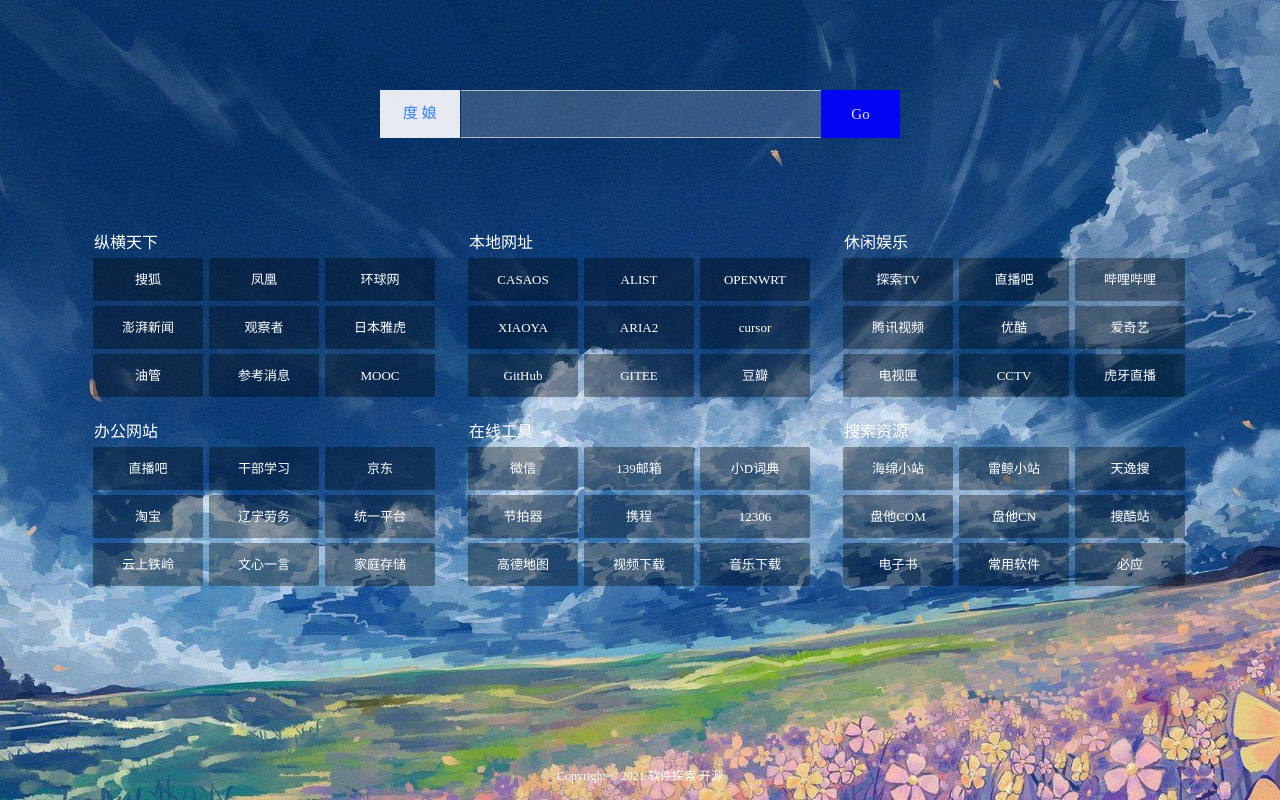
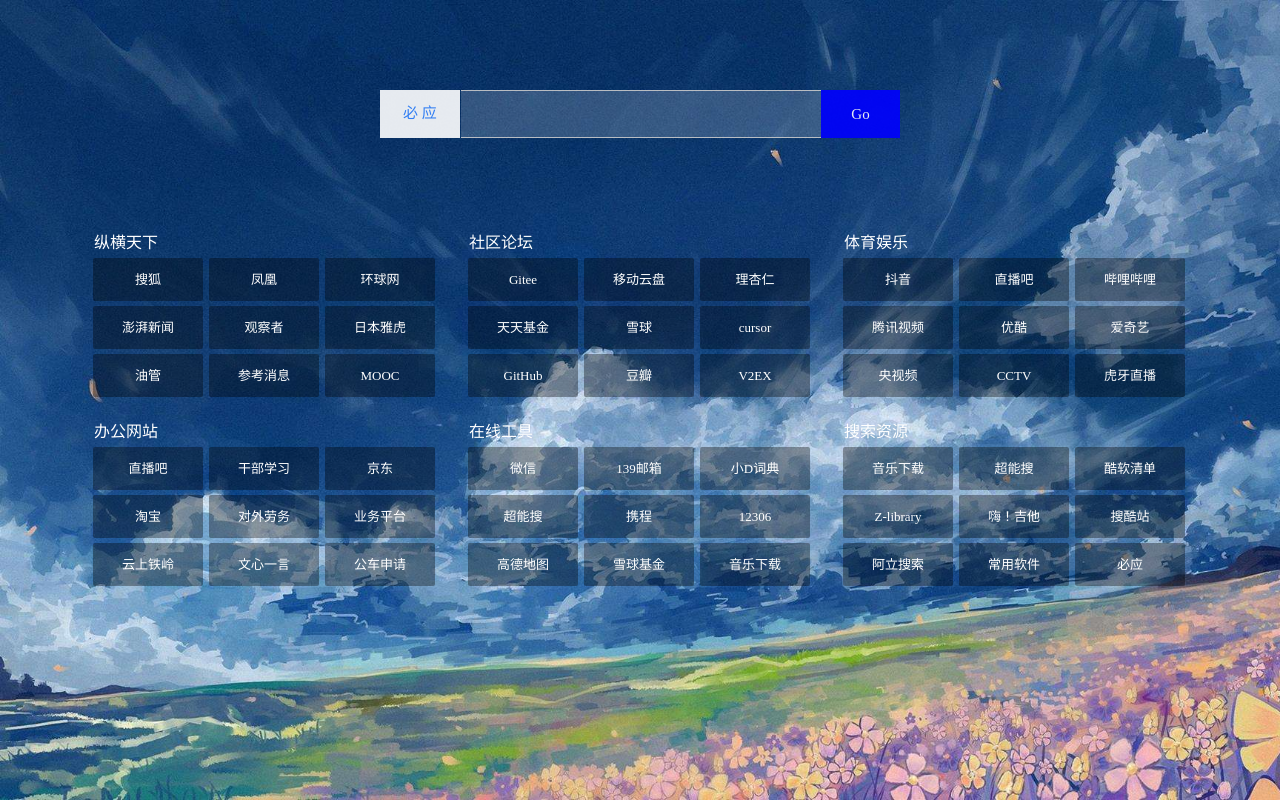
Before and after one commit to lnlemma/lnlemma.github.io, a plain HTML site: page index.html in a window 1280 px wide. Drawn offline with Linux system fonts and the light colour scheme.

Commit message:
Add files via upload
666

```diff
--- a/index.html
+++ b/index.html
@@ -23,16 +23,16 @@
 
 	<!-- 搜索栏start -->
 	<div class="baidu baidu-2">
-		<form name="f" action="https://www.baidu.com/s" target="_blank">
+		<form name="f" action="https://www.bing.com/search" target="_blank">
 			<div class="Select-box-2" id="baidu">
 				<ul>
-					<li class="this_s">度 娘</li>
+					<li class="this_s">必 应</li>
 					<li class="google_s">狗 歌</li>
- 					<li class="baidu_s">度 娘</li>
+ 					<li class="bing_s">必 应</li>
 				</ul>
 			</div>
 			<div class="in5">
-				<input name="wd" id="kw-2" maxlength="100" autocomplete="off" type="text">
+				<input name="q" id="kw-2" maxlength="100" autocomplete="off" type="text">
 				<div class="qingkong" id="qingkong" title="一个不留">x</div>
 			</div>
 			<input value="Go" id="su-2" type="submit">
@@ -58,39 +58,39 @@
 						</li>
 						<li><a href="https://www.youtube.com/" class="link-3" target="_blank"
 								rel="nofollow">油管</a></li>
-						<li><a href="https://www.cankaoxiaoxi.com/" class="link-3" target="_blank" rel="nofollow">参考消息</a>
+						<li><a href="http://www.cankaoxiaoxi.com/" class="link-3" target="_blank" rel="nofollow">参考消息</a>
 						</li>
 						<li><a href="https://www.icourse163.org/" class="link-3" target="_blank" rel="nofollow">MOOC</a>
 						</li>
 					</ul>
 				</div>
 				<div class="jj-list">
-					<div class="jj-list-tit">本地网址</div>
+					<div class="jj-list-tit">社区论坛</div>
 					<ul class="jj-list-con">
-						<li><a href="http://192.168.3.101/#/" class="link-3" target="_blank" rel="nofollow">CASAOS</a></li>
-						<li><a href="http://192.168.3.101:5244/" class="link-3" target="_blank" rel="nofollow">ALIST</a></li>
-						<li><a href="http://192.168.3.106/" class="link-3" target="_blank" rel="nofollow">OPENWRT</a></li>
-						<li><a href="http://192.168.3.101:5678/" class="link-3" target="_blank" rel="nofollow">XIAOYA</a></li>
-						<li><a href="http://192.168.3.101:6880/" class="link-3" target="_blank" rel="nofollow">ARIA2</a>
+						<li><a href="https://gitee.com/" class="link-3" target="_blank" rel="nofollow">Gitee</a></li>
+						<li><a href="https://yun.139.com/" class="link-3" target="_blank" rel="nofollow">移动云盘</a></li>
+						<li><a href="https://www.lixinger.com/" class="link-3" target="_blank" rel="nofollow">理杏仁</a></li>
+						<li><a href="https://www.1234567.com.cn/" class="link-3" target="_blank" rel="nofollow">天天基金</a></li>
+						<li><a href="https://xueqiu.com/" class="link-3" target="_blank" rel="nofollow">雪球</a>
 						</li>
 						<li><a href="https://www.cursor.so/" class="link-3" target="_blank"
 								rel="nofollow">cursor</a></li>
 						<li><a href="https://github.com/" class="link-3" target="_blank" rel="nofollow">GitHub</a></li>
-						<li><a href="https://gitee.com/" class="link-3" target="_blank" rel="nofollow">GITEE</a></li>
 						<li><a href="https://www.douban.com/" class="link-3" target="_blank" rel="nofollow">豆瓣</a></li>
+						<li><a href="https://www.v2ex.com/" class="link-3" target="_blank" rel="nofollow">V2EX</a></li>
 					</ul>
 				</div>
 				<div class="jj-list">
-					<div class="jj-list-tit">休闲娱乐</div>
+					<div class="jj-list-tit">体育娱乐</div>
 					<ul class="jj-list-con">
-						<li><a href="https://tansuo.tv/" class="link-3" target="_blank" rel="nofollow">探索TV</a></li>
+						<li><a href="https://www.douyin.com/" class="link-3" target="_blank" rel="nofollow">抖音</a></li>
 						<li><a href="https://www.zhibo8.cc/" class="link-3" target="_blank" rel="nofollow">直播吧</a></li>
 						<li><a href="https://www.bilibili.com/" class="link-3" target="_blank" rel="nofollow">哔哩哔哩</a>
 						</li>
 						<li><a href="https://v.qq.com/" class="link-3" target="_blank" rel="nofollow">腾讯视频</a></li>
 						<li><a href="https://www.youku.com/" class="link-3" target="_blank" rel="nofollow">优酷</a></li>
 						<li><a href="https://www.iqiyi.com/" class="link-3" target="_blank" rel="nofollow">爱奇艺</a></li>
-						<li><a href="http://live.tvfix.org/" class="link-3" target="_blank" rel="nofollow">电视匣</a></li>
+						<li><a href="https://yangshipin.cn/" class="link-3" target="_blank" rel="nofollow">央视频</a></li>
 						<li><a href="https://www.cctv.com/" class="link-3" target="_blank" rel="nofollow">CCTV</a>
 						</li>
 						<li><a href="https://www.huya.com/" class="link-3" target="_blank" rel="nofollow">虎牙直播</a>
@@ -102,16 +102,16 @@
 					<ul class="jj-list-con">
 						<li><a href="https://www.zhibo8.cc/" class="link-3" target="_blank" rel="nofollow">直播吧</a>
 						</li>
-						<li><a href="http://www.lngbzx.gov.cn/" class="link-3" target="_blank"
+						<li><a href="https://lngbzx.gbykt.com/pc/index.html#/" class="link-3" target="_blank"
 								rel="nofollow">干部学习</a></li>
 						<li><a href="https://www.jd.com/" class="link-3" target="_blank" rel="nofollow">京东</a></li>
 						<li><a href="https://www.taobao.com/" class="link-3" target="_blank" rel="nofollow">淘宝</a></li>
-						<li><a href="http://218.60.147.208/" class="link-3" target="_blank" rel="nofollow">辽宁劳务</a></li>
-						<li><a href="https://ecomp.mofcom.gov.cn/loginCorp.html" class="link-3" target="_blank" rel="nofollow">统一平台</a></li>
+						<li><a href="http://218.60.147.208/" class="link-3" target="_blank" rel="nofollow">对外劳务</a></li>
+						<li><a href="https://emanage.mofcom.gov.cn/loginGov.html" class="link-3" target="_blank" rel="nofollow">业务平台</a></li>
 						<li><a href="http://172.30.64.3:8080/" class="link-3" target="_blank" rel="nofollow">云上铁岭</a>
 						</li>
 						<li><a href="https://yiyan.baidu.com/" class="link-3" target="_blank" rel="nofollow">文心一言</a></li>
-						<li><a href="http://192.168.3.101:10180/" class="link-3" target="_blank" rel="nofollow">家庭存储</a></li>
+						<li><a href="https://www.tlsgwyc.cn/" class="link-3" target="_blank" rel="nofollow">公车申请</a></li>
 					</ul>
 				</div>
 				<div class="jj-list">
@@ -122,15 +122,15 @@
 						<li><a href="https://mail.10086.cn/" class="link-3" target="_blank" rel="nofollow">139邮箱</a>
 						</li>
 						<li><a href="https://dict.hujiang.com/" class="link-3" target="_blank" rel="nofollow">小D词典</a></li>
-						<li><a href="https://tapbpmhub.com/zh/online-metronome" class="link-3" target="_blank"
-								rel="nofollow">节拍器</a></li>
+						<li><a href="https://www.chaonengso.com/" class="link-3" target="_blank"
+								rel="nofollow">超能搜</a></li>
 						<li><a href="https://www.ctrip.com/" class="link-3" target="_blank"
 								rel="nofollow">携程</a></li>
 						<li><a href="https://www.12306.cn/index/" class="link-3" target="_blank" rel="nofollow">12306</a>
 						</li>
 						<li><a href="https://www.amap.com/" class="link-3" target="_blank" rel="nofollow">高德地图</a>
 						</li>
-						<li><a href="https://weibomiaopai.com/" class="link-3" target="_blank" rel="nofollow">视频下载</a>
+						<li><a href="https://danjuanfunds.com/" class="link-3" target="_blank" rel="nofollow">雪球基金</a>
 						</li>
 						<li><a href="https://www.eggvod.cn/music/" class="link-3" target="_blank" rel="nofollow">音乐下载</a>
 						</li>
@@ -139,16 +139,16 @@
 				<div class="jj-list">
 					<div class="jj-list-tit">搜索资源</div>
 					<ul class="jj-list-con">
-						<li><a href="https://kkapi.eu.org/" class="link-3" target="_blank" rel="nofollow">海绵小站</a></li>
-						<li><a href="https://www.leijing.xyz/" class="link-3" target="_blank" rel="nofollow">雷鲸小站</a></li>
-						<li><a href="https://www.tianyiso.com/" class="link-3" target="_blank" rel="nofollow">天逸搜</a>
+						<li><a href="http://s.myhkw.cn/" class="link-3" target="_blank" rel="nofollow">音乐下载</a></li>
+						<li><a href="https://www.chaonengso.com/" class="link-3" target="_blank" rel="nofollow">超能搜</a></li>
+						<li><a href="https://www.coolist.net/" class="link-3" target="_blank" rel="nofollow">酷软清单</a>
 						</li>
-						<li><a href="https://www.91panta.com/" class="link-3" target="_blank" rel="nofollow">盘他COM</a></li>
-						<li><a href="https://www.91panta.cn/" class="link-3" target="_blank"
-								rel="nofollow">盘他CN</a></li>
+						<li><a href="https://singlelogin.me/" class="link-3" target="_blank" rel="nofollow">Z-library</a></li>
+						<li><a href="http://www.haijt.com/" class="link-3" target="_blank"
+								rel="nofollow">嗨！吉他</a></li>
 						<li><a href="https://www.soukuzhan.com/" class="link-3" target="_blank"
 								rel="nofollow">搜酷站</a></li>
-						<li><a href="https://www.jiumodiary.com/" class="link-3" target="_blank" rel="nofollow">电子书</a>
+						<li><a href="http://aliso.vip/" class="link-3" target="_blank" rel="nofollow">阿立搜索</a>
 						</li>
 						<li><a href="https://pan.appts.cn/" class="link-3" target="_blank" rel="nofollow">常用软件</a>
 						</li>
@@ -169,14 +169,6 @@
 					rel="nofollow">开源 </a>
 			</div>
 		</div>
-
-			<div class="footer">Copyright © 2021
-				<a href="https://www.appts.cn/" style="color:#ffffff;" target="_blank" rel="nofollow">软件探索 </a>
-				<!-- 请保留下方开源地址-->
-				<a href="https://github.com/appexplore/jianavi" style="color:#ffffff;" target="_blank"
-					rel="nofollow">开源 </a>
-			</div>
-			<!-- 底部版权end -->
 	</div>
 
 	<!-- 注意！为了优化演示站访问速度下方两行引用的是CDN上的js文件地址，请修改为自己的样式文件地址 -->
```
